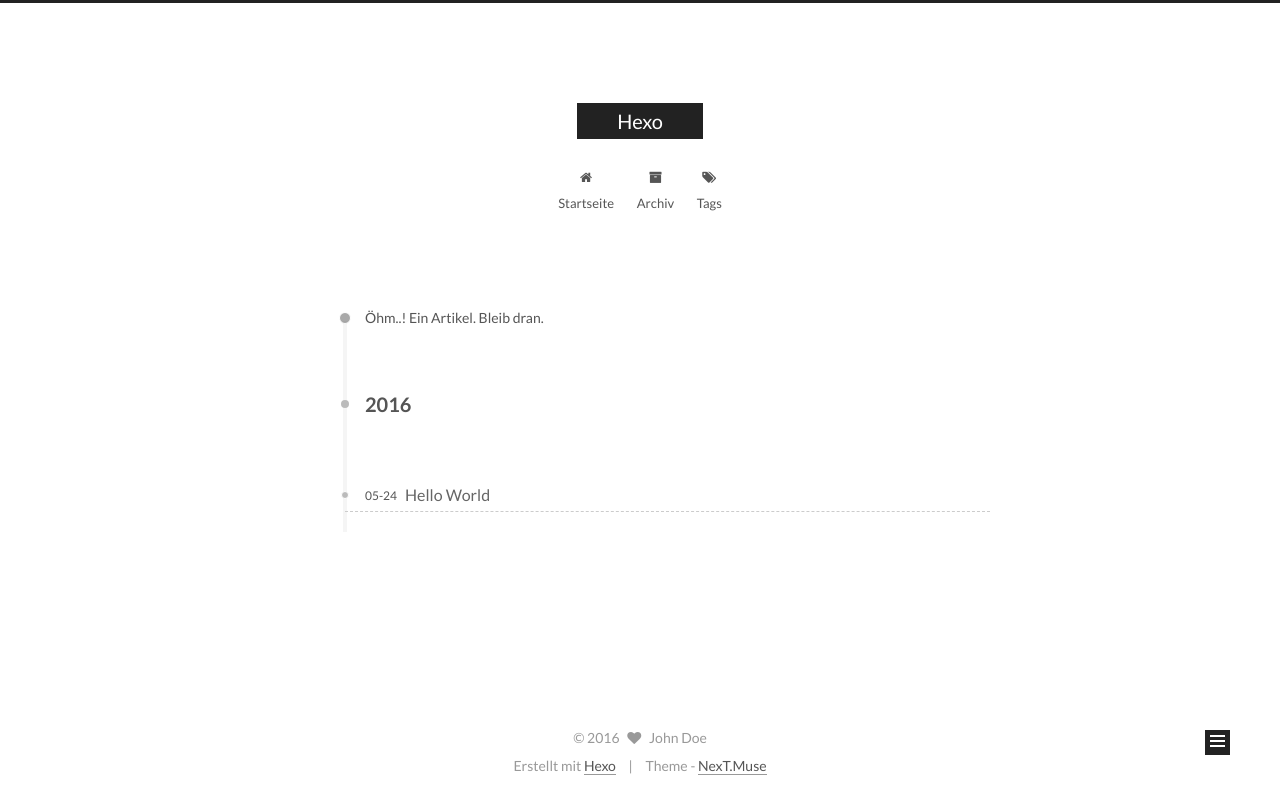
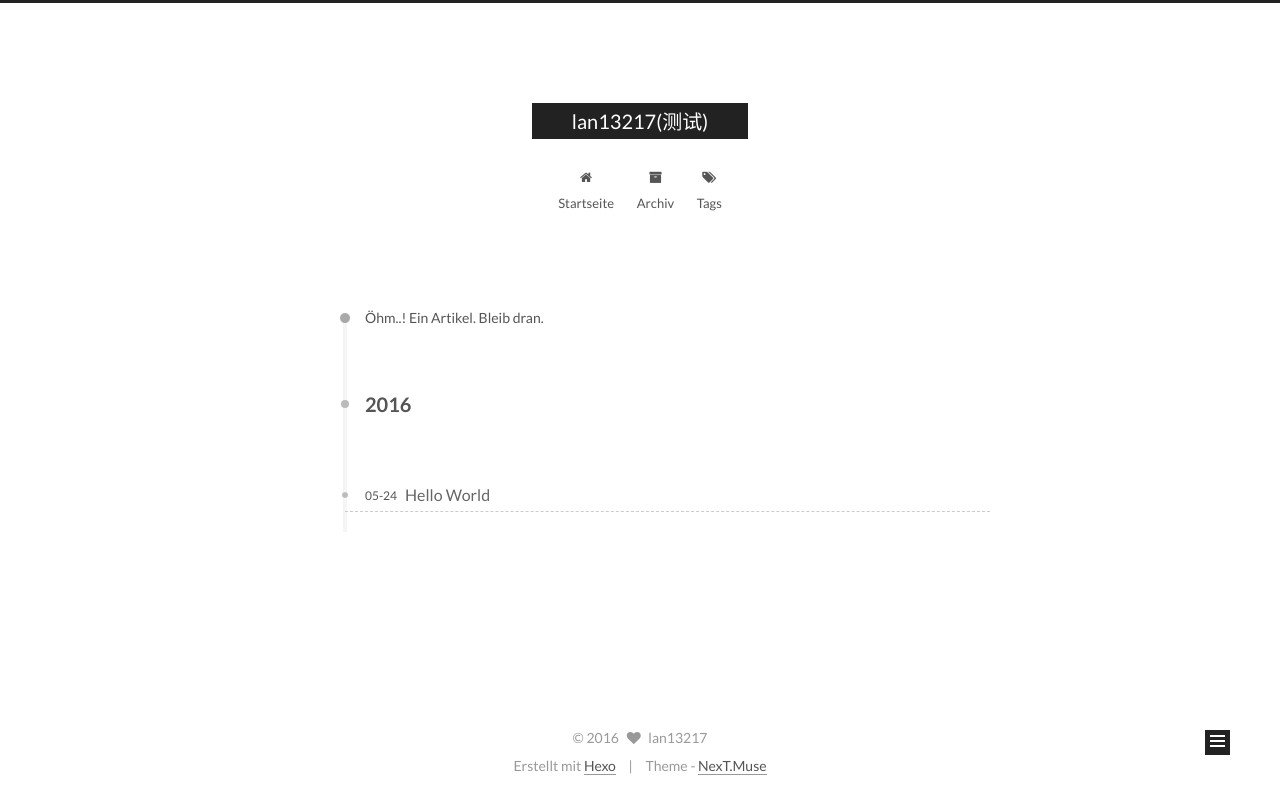
Before and after one commit to lan13217/lan13217.github.io, a plain HTML site: page archives/2016/05/index.html in a window 1280 px wide. Drawn offline with Linux system fonts and the light colour scheme.

Commit message:
Site updated: 2016-05-24 17:50:53

```diff
--- a/archives/2016/05/index.html
+++ b/archives/2016/05/index.html
@@ -86,12 +86,12 @@
 
 <meta name="description">
 <meta property="og:type" content="website">
-<meta property="og:title" content="Hexo">
+<meta property="og:title" content="lan13217(测试)">
 <meta property="og:url" content="http://lan13217.github.io/archives/2016/05/index.html">
-<meta property="og:site_name" content="Hexo">
+<meta property="og:site_name" content="lan13217(测试)">
 <meta property="og:description">
 <meta name="twitter:card" content="summary">
-<meta name="twitter:title" content="Hexo">
+<meta name="twitter:title" content="lan13217(测试)">
 <meta name="twitter:description">
 
 
@@ -110,7 +110,7 @@
   };
 </script>
 
-  <title> Archiv | Hexo </title>
+  <title> Archiv | lan13217(测试) </title>
 </head>
 
 <body itemscope itemtype="http://schema.org/WebPage" lang="">
@@ -141,7 +141,7 @@
   <div class="custom-logo-site-title">
     <a href="/"  class="brand" rel="start">
       <span class="logo-line-before"><i></i></span>
-      <span class="site-title">Hexo</span>
+      <span class="site-title">lan13217(测试)</span>
       <span class="logo-line-after"><i></i></span>
     </a>
   </div>
@@ -300,8 +300,8 @@
         <div class="site-author motion-element" itemprop="author" itemscope itemtype="http://schema.org/Person">
           <img class="site-author-image" itemprop="image"
                src="/images/avatar.gif"
-               alt="John Doe" />
-          <p class="site-author-name" itemprop="name">John Doe</p>
+               alt="lan13217" />
+          <p class="site-author-name" itemprop="name">lan13217</p>
           <p class="site-description motion-element" itemprop="description"></p>
         </div>
         <nav class="site-state motion-element">
@@ -351,7 +351,7 @@
   <span class="with-love">
     <i class="fa fa-heart"></i>
   </span>
-  <span class="author" itemprop="copyrightHolder">John Doe</span>
+  <span class="author" itemprop="copyrightHolder">lan13217</span>
 </div>
 
 <div class="powered-by">
--- a/css/main.css
+++ b/css/main.css
@@ -1548,7 +1548,7 @@
   width: 4px;
   height: 4px;
   border-radius: 50%;
-  background: #bad73d;
+  background: #e3187a;
 }
 .links-of-blogroll {
   font-size: 13px;
```
Also changed, not shown: 2016/05/24/hello-world/index.html (+6 -6 lines), archives/2016/index.html (+8 -8 lines), archives/index.html (+8 -8 lines), index.html (+8 -8 lines).
